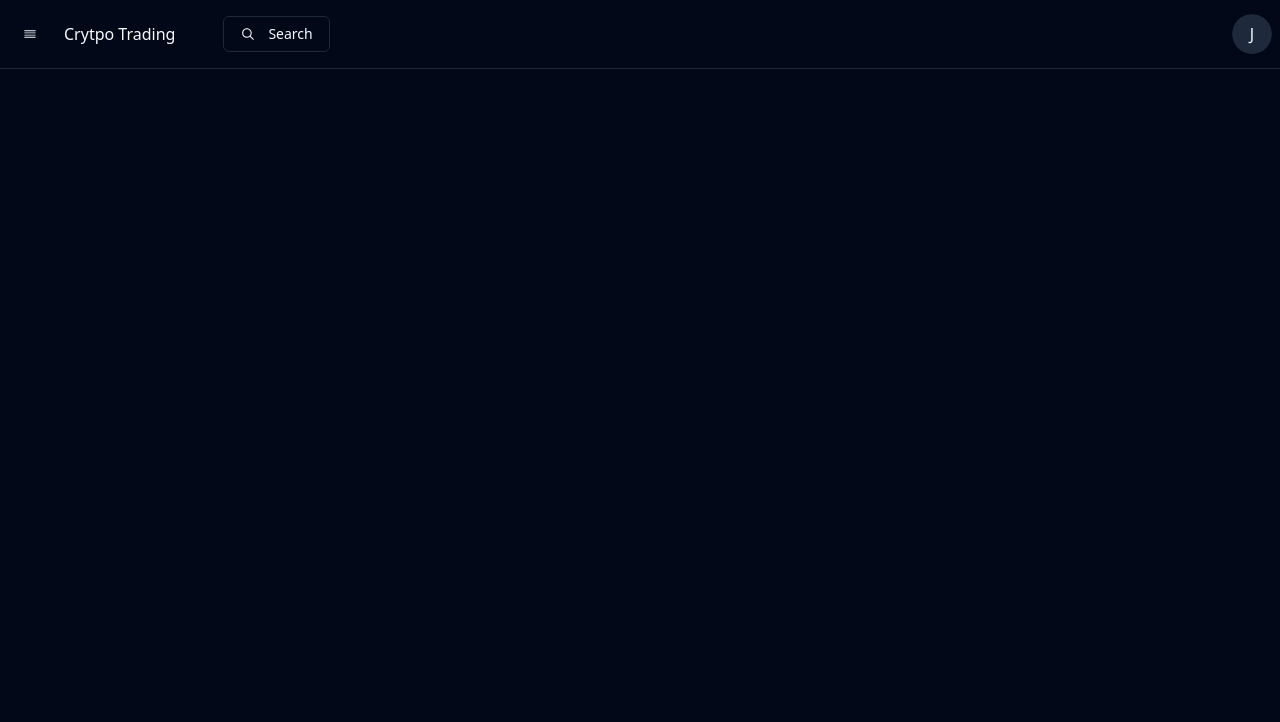
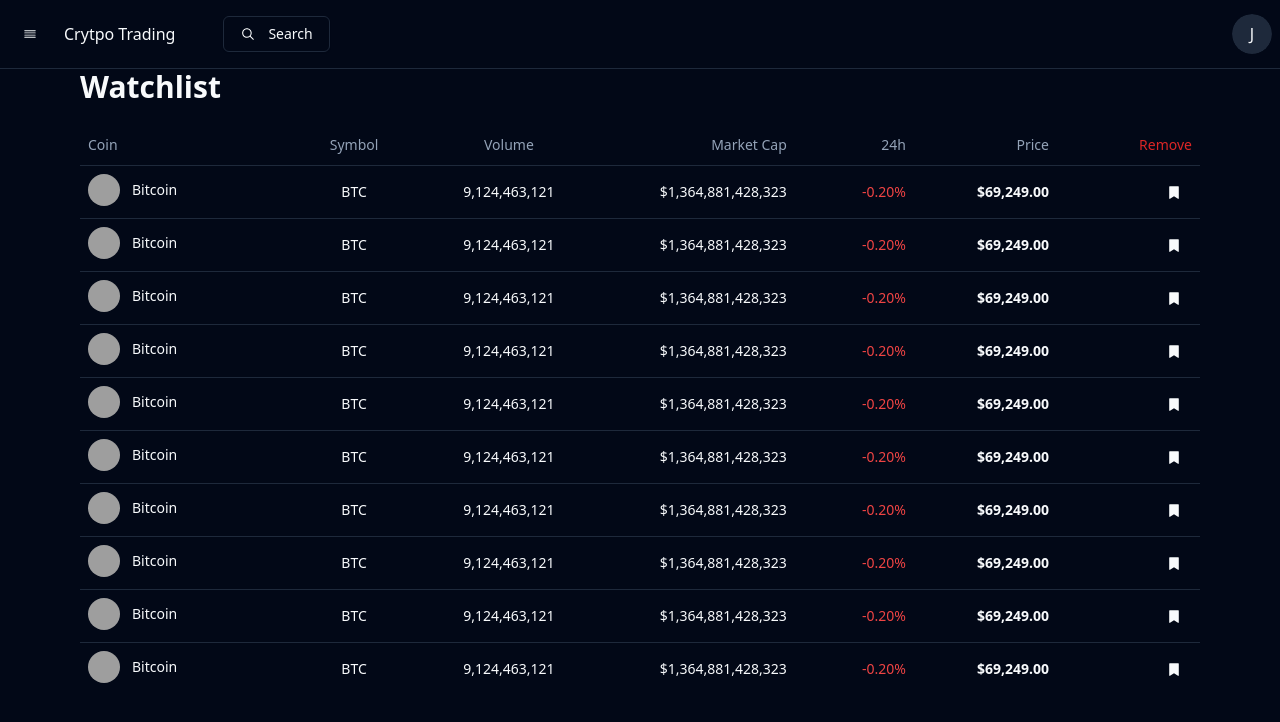
Before and after one commit to Student-jeevan/RealTimeTradingApp, a React app in the folder frontend/: page /watchlist in a window 1280 px wide. Shown: the top 722 px of the page. Built offline with nearby package versions, Linux system fonts and the light colour scheme; grey boxes are pictures that could not be loaded; the HTML template or start-up script is replaced by a standard one.

Commit message:
Watchlist page added

```diff
--- a/frontend/src/pages/Watchlist/Watchlist.jsx
+++ b/frontend/src/pages/Watchlist/Watchlist.jsx
@@ -1,9 +1,63 @@
 import React from 'react'
+import {
+  Table,
+  TableBody,
+  TableCell,
+  TableHead,
+  TableHeader,
+  TableRow
+} from '@/components/ui/table';
+import { Avatar, AvatarFallback, AvatarImage } from '@/components/ui/avatar';
+import { Button } from '@/components/ui/button';
+import { BookmarkFilledIcon } from '@radix-ui/react-icons';
+function Watchlist() {
+    const handleRemoveToWatchlist=(value)=>{
+        console.log(value)
+    }
+    return (
+        <div className='px-5 lg:px-20'>
+                    <h1 className='font-bold text-3xl pb-5'>Watchlist</h1>
+                     <Table className="w-full">
+                          <TableHeader>
+                            <TableRow>
+                              <TableHead className="w-[180px]">Coin</TableHead>
+                              <TableHead className="w-[100px] text-center">Symbol</TableHead>
+                              <TableHead className="w-[160px] text-center">Volume</TableHead>
+                              <TableHead className="w-[160px] text-right">Market Cap</TableHead>
+                              <TableHead className="w-[100px] text-right">24h</TableHead>
+                              <TableHead className="w-[120px] text-right">Price</TableHead>
+                              <TableHead className="w-[120px] text-right text-red-600">Remove</TableHead>
+                            </TableRow>
+                          </TableHeader>
 
-function Watchlist() {
-    return (
-        <div>
+                          <TableBody>
+                            {[1, 1, 1, 1, 1, 1 , 1,1,1,1].map((item, index) => (
+                              <TableRow key={index} className="hover:bg-muted/50">
+                                <TableCell className="font-medium flex items-center gap-3">
+                                  <Avatar className="h-8 w-8">
+                                    <AvatarImage
+                                      src="https://assets.coingecko.com/coins/images/1/large/bitcoin.png"
+                                      alt="Bitcoin"
+                                    />
+                                    <AvatarFallback>B</AvatarFallback>
+                                  </Avatar>
+                                  <span>Bitcoin</span>
+                                </TableCell>
 
+                                <TableCell className="text-center">BTC</TableCell>
+                                <TableCell className="text-center">9,124,463,121</TableCell>
+                                <TableCell className="text-right">$1,364,881,428,323</TableCell>
+                                <TableCell className="text-right text-red-500">-0.20%</TableCell>
+                                <TableCell className="text-right font-semibold">$69,249.00</TableCell>
+                                  <TableCell className="text-right font-semibold">
+                                    <Button variant='ghost'  onClick={()=>handleRemoveToWatchlist(item.id)} size='icon' clasName='h-10 w-10 '>
+                                        <BookmarkFilledIcon className='w-6 h-6' />
+                                    </Button>
+                                  </TableCell>
+                              </TableRow>
+                            ))}
+                          </TableBody>
+                        </Table>
         </div>
     )
 }
```
